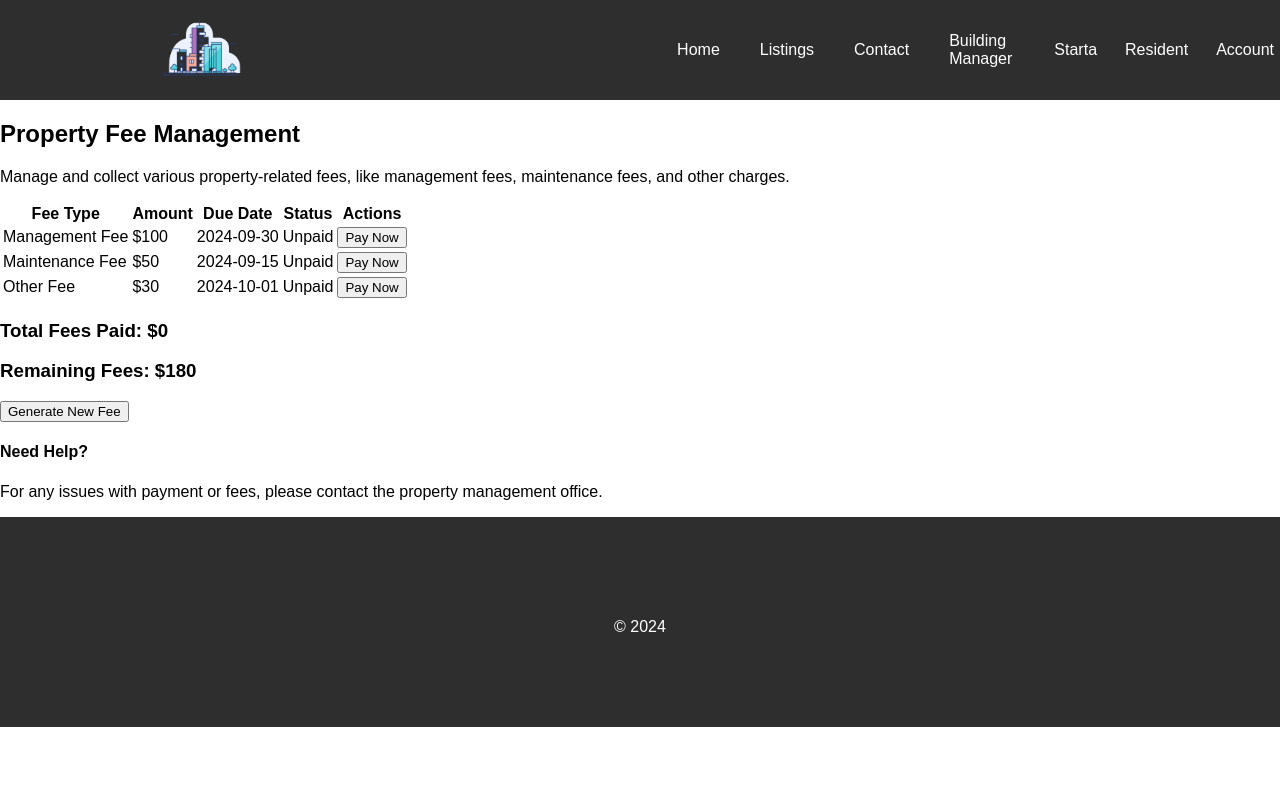
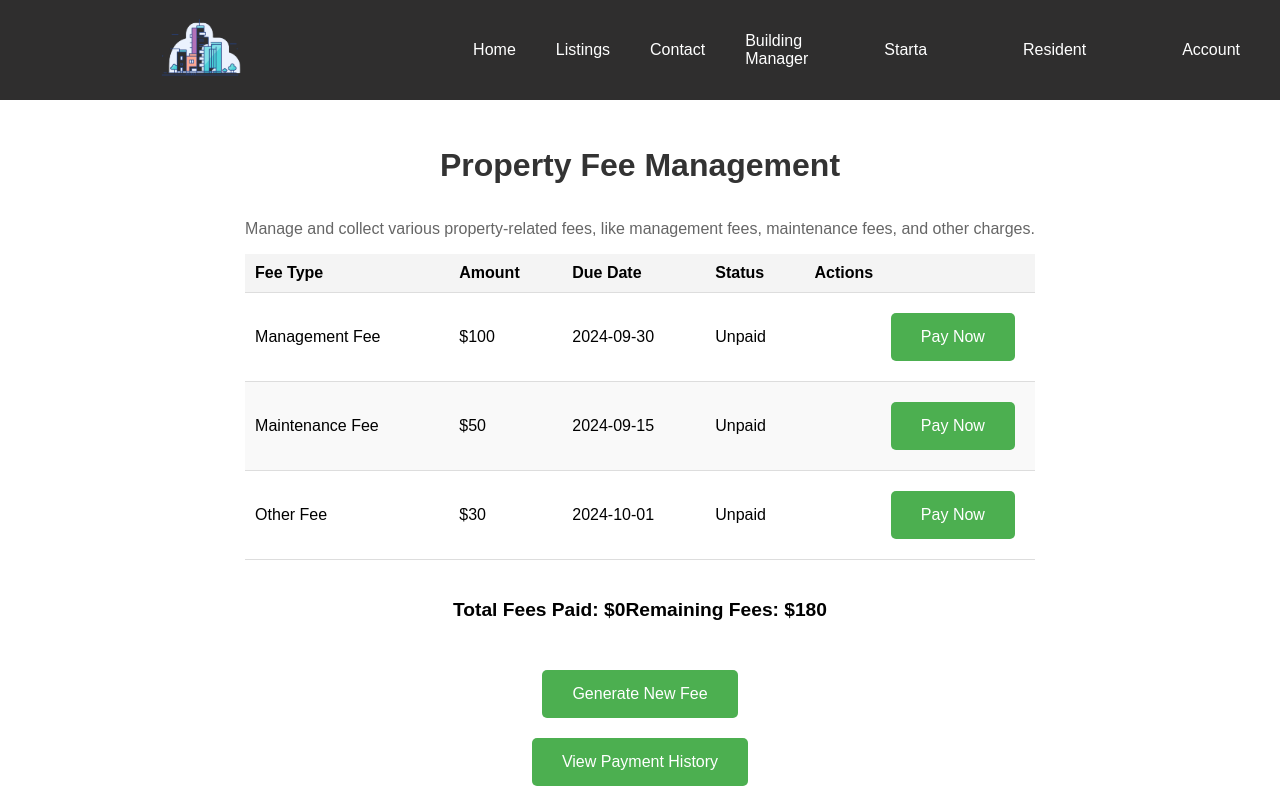
Before and after one commit to ngu892/DevOps, a React (Create React App) app: page /propertyfee in a window 1280 px wide. Shown: the top 800 px of the page. Built offline with nearby package versions, Linux system fonts and the light colour scheme.

Commit message:
added payment methods, payment history, make pages goodlooking

```diff
--- a/src/App.js
+++ b/src/App.js
@@ -1,25 +1,30 @@
 import './App.css';
-import NavBar from './components/NavBar'
-import Footer from './components/Footer'
-import Home from './pages/Home'
-import Login from './pages/Login'
-import Register from './pages/Register'
-import BuildingOwner from './pages/BuildingOwner'
-import ManageListings from './pages/ManageListings'
-import ManageEnquiries from './pages/ManageEnquiries'
-import ResidentCommunication from './pages/ResidentCommunication'
-import ResidentFeedback from './pages/ResidentFeedback'
-import PropertyFee from './pages/Propertyfee'
-import MaintenanceRepair from './pages/MaintenanceRepair'
-import BuildingManager from './pages/BuildingManager'
-import { BrowserRouter as Router, Routes, Route, Link } from 'react-router-dom'
+import NavBar from './components/NavBar';
+import Footer from './components/Footer';
+import Home from './pages/Home';
+import Login from './pages/Login';
+import Register from './pages/Register';
+import BuildingOwner from './pages/BuildingOwner';
+import ManageListings from './pages/ManageListings';
+import ManageEnquiries from './pages/ManageEnquiries';
+import ResidentCommunication from './pages/ResidentCommunication';
+import ResidentFeedback from './pages/ResidentFeedback';
+import PropertyFee from './pages/Propertyfee';
+import MaintenanceRepair from './pages/MaintenanceRepair';
+import BuildingManager from './pages/BuildingManager';
+import PaymentMethods from './pages/PaymentMethods';
+import PaymentHistory from './pages/PaymentHistory';
+import { BrowserRouter as Router, Routes, Route } from 'react-router-dom';
 
+
+import { PaymentProvider } from './context/PaymentContext';
 
 function App() {
   return (
     <div className="App">
+      <PaymentProvider>
         <Router>
-        <NavBar/>
+          <NavBar />
           <Routes>
             <Route path="/" Component={Home}></Route>
             <Route path="/login" Component={Login}></Route>
@@ -35,9 +40,12 @@ function App() {
             <Route path="/propertyfee" element={<PropertyFee />} />
             <Route path="/MaintenanceRepair" element={<MaintenanceRepair />} />
 
+            <Route path="/paymentmethods" element={<PaymentMethods />} />
+            <Route path="/paymenthistory" element={<PaymentHistory />} />
           </Routes>
-        <Footer/>
+          <Footer />
         </Router>
+      </PaymentProvider>
     </div>
   );
 }
--- /dev/null
+++ b/src/context/PaymentContext.js
@@ -0,0 +1,29 @@
+// src/context/PaymentContext.js
+import React, { createContext, useState, useEffect } from 'react';
+
+// 创建支付上下文
+export const PaymentContext = createContext();
+
+// 创建支付上下文提供者组件
+export const PaymentProvider = ({ children }) => {
+  const [paymentHistory, setPaymentHistory] = useState([]);
+
+  // 从 localStorage 加载历史记录
+  useEffect(() => {
+    const storedHistory = JSON.parse(localStorage.getItem('paymentHistory')) || [];
+    setPaymentHistory(storedHistory);
+  }, []);
+
+  // 添加支付记录，同时保存到 localStorage
+  const addPaymentRecord = (paymentRecord) => {
+    const updatedHistory = [...paymentHistory, paymentRecord];
+    setPaymentHistory(updatedHistory);
+    localStorage.setItem('paymentHistory', JSON.stringify(updatedHistory)); // 保存到 localStorage
+  };
+
+  return (
+    <PaymentContext.Provider value={{ paymentHistory, addPaymentRecord }}>
+      {children}
+    </PaymentContext.Provider>
+  );
+};
--- /dev/null
+++ b/src/pages/PaymentHistory.js
@@ -0,0 +1,46 @@
+import React, { useContext } from 'react';
+import { useNavigate } from 'react-router-dom'; // 导入 useNavigate 钩子
+import { PaymentContext } from '../context/PaymentContext'; // 导入支付上下文
+
+const PaymentHistory = () => {
+  const { paymentHistory } = useContext(PaymentContext); // 使用上下文中的 paymentHistory
+  const navigate = useNavigate(); // 使用 useNavigate 钩子
+
+  // 返回到 PropertyFee 页面
+  const handleBack = () => {
+    navigate('/propertyfee');
+  };
+
+  return (
+    <div>
+      <h2>Payment History</h2>
+      <table>
+        <thead>
+          <tr>
+            <th>Fee Type</th>
+            <th>Amount</th>
+            <th>Date</th>
+            <th>Method</th>
+          </tr>
+        </thead>
+        <tbody>
+          {paymentHistory.map((payment, index) => (
+            <tr key={index}>
+              <td>{payment.type}</td>
+              <td>${payment.amount}</td>
+              <td>{payment.paymentDate}</td>
+              <td>{payment.method}</td>
+            </tr>
+          ))}
+        </tbody>
+      </table>
+
+      {/* 返回按钮 */}
+      <button onClick={handleBack} style={{ marginTop: '20px' }}>
+        Return to Property Fee Management
+      </button>
+    </div>
+  );
+};
+
+export default PaymentHistory;
--- /dev/null
+++ b/src/pages/PaymentMethods.js
@@ -0,0 +1,23 @@
+import React from 'react';
+import { useNavigate } from 'react-router-dom';
+import '../styles/PaymentMethods.css'; // 引入样式文件
+
+const PaymentMethods = () => {
+  const navigate = useNavigate();
+
+  const handlePayment = (method) => {
+    // 处理支付逻辑
+    navigate('/paymenthistory'); // 支付完成后跳转到 payment history
+  };
+
+  return (
+    <div className="container">
+      <h2>Select Payment Method</h2>
+      <button onClick={() => handlePayment('Credit Card')}>Credit Card</button>
+      <button onClick={() => handlePayment('PayPal')}>PayPal</button>
+      <button onClick={() => handlePayment('Bank Transfer')}>Bank Transfer</button>
+    </div>
+  );
+};
+
+export default PaymentMethods;
--- a/src/pages/Propertyfee.js
+++ b/src/pages/Propertyfee.js
@@ -1,4 +1,6 @@
 import React, { useState, useEffect } from 'react';
+import { useNavigate } from 'react-router-dom';
+import '../styles/PropertyFee.css'; // 引入样式文件
 
 const PropertyFee = () => {
   const [fees, setFees] = useState([
@@ -9,6 +11,7 @@ const PropertyFee = () => {
 
   const [paidTotal, setPaidTotal] = useState(0);
   const [remainingTotal, setRemainingTotal] = useState(0);
+  const navigate = useNavigate();
 
   useEffect(() => {
     const paid = fees.reduce((acc, fee) => (fee.paid ? acc + fee.amount : acc), 0);
@@ -18,10 +21,8 @@ const PropertyFee = () => {
   }, [fees]);
 
   const handlePayment = (id) => {
-    const updatedFees = fees.map((fee) =>
-      fee.id === id ? { ...fee, paid: true } : fee
-    );
-    setFees(updatedFees);
+    const feeToPay = fees.find(fee => fee.id === id);
+    navigate('/paymentmethods', { state: { fee: feeToPay } });
   };
 
   const addFee = () => {
@@ -35,8 +36,12 @@ const PropertyFee = () => {
     setFees([...fees, newFee]);
   };
 
+  const goToPaymentHistory = () => {
+    navigate('/paymenthistory');
+  };
+
   return (
-    <div>
+    <div className="container">
       <h2>Property Fee Management</h2>
       <p>Manage and collect various property-related fees, like management fees, maintenance fees, and other charges.</p>
 
@@ -57,7 +62,7 @@ const PropertyFee = () => {
               <td>${fee.amount}</td>
               <td>{fee.dueDate}</td>
               <td>{fee.paid ? 'Paid' : 'Unpaid'}</td>
-              <td>
+              <td className="actions">
                 {fee.paid ? (
                   <button disabled>Paid</button>
                 ) : (
@@ -69,14 +74,15 @@ const PropertyFee = () => {
         </tbody>
       </table>
 
-      <div>
+      <div className="total-section">
         <h3>Total Fees Paid: ${paidTotal}</h3>
         <h3>Remaining Fees: ${remainingTotal}</h3>
       </div>
 
       <button onClick={addFee}>Generate New Fee</button>
+      <button onClick={goToPaymentHistory}>View Payment History</button>
 
-      <div>
+      <div className="need-help">
         <h4>Need Help?</h4>
         <p>For any issues with payment or fees, please contact the property management office.</p>
       </div>
--- /dev/null
+++ b/src/styles/PaymentMethods.css
@@ -0,0 +1,33 @@
+/* src/styles/PaymentMethods.css */
+.container {
+    display: flex;
+    flex-direction: column;
+    align-items: center;
+    justify-content: center;
+    min-height: 80vh; /* 让页面内容占据视口的高度，保证垂直居中 */
+    text-align: center;
+  }
+
+  h2 {
+    font-size: 2rem;
+    margin-bottom: 20px;
+  }
+
+  button {
+    padding: 15px 30px;
+    margin: 10px;
+    border: none;
+    background-color: #4CAF50;
+    color: white;
+    font-size: 1rem;
+    border-radius: 5px;
+    cursor: pointer;
+  }
+
+  button:hover {
+    background-color: #45a049;
+  }
+
+  button + button {
+    margin-top: 10px;
+  }
--- /dev/null
+++ b/src/styles/PropertyFee.css
@@ -0,0 +1,82 @@
+/* src/styles/PropertyFee.css */
+.container {
+    max-width: 900px;
+    margin: 0 auto;
+    padding: 20px;
+  }
+
+  h2 {
+    font-size: 2rem;
+    text-align: center;
+    margin-bottom: 20px;
+    color: #333;
+  }
+
+  p {
+    text-align: center;
+    color: #666;
+  }
+
+  table {
+    width: 100%;
+    border-collapse: collapse;
+    margin-bottom: 20px;
+  }
+
+  table th, table td {
+    padding: 10px;
+    text-align: left;
+    border-bottom: 1px solid #ddd;
+  }
+
+  table th {
+    background-color: #f4f4f4;
+  }
+
+  table tr:nth-child(even) {
+    background-color: #f9f9f9;
+  }
+
+  button {
+    padding: 10px 20px;
+    border: none;
+    background-color: #4CAF50;
+    color: white;
+    font-size: 1rem;
+    border-radius: 5px;
+    cursor: pointer;
+    margin-right: 10px;
+  }
+
+  button:disabled {
+    background-color: #ccc;
+    cursor: not-allowed;
+  }
+
+  button:hover {
+    background-color: #45a049;
+  }
+
+  .total-section {
+    display: flex;
+    justify-content: space-between;
+    margin-bottom: 20px;
+  }
+
+  .total-section h3 {
+    font-size: 1.2rem;
+  }
+
+  .actions {
+    text-align: right;
+  }
+
+  .need-help {
+    margin-top: 20px;
+    font-size: 0.9rem;
+    color: #666;
+  }
+
+  .need-help p {
+    margin-top: 5px;
+  }
```
Lines whose indentation alone changed are shown as unchanged.
